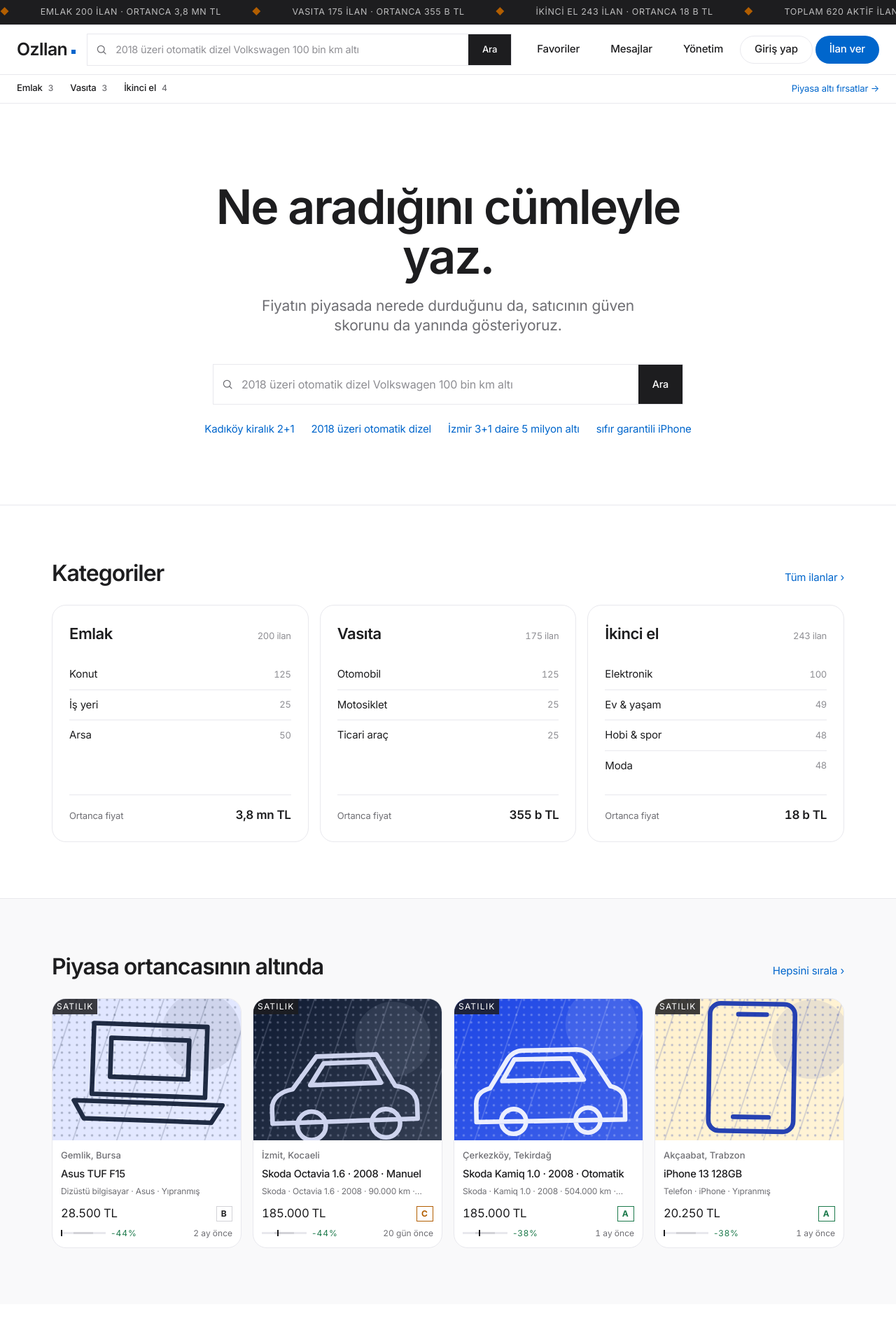
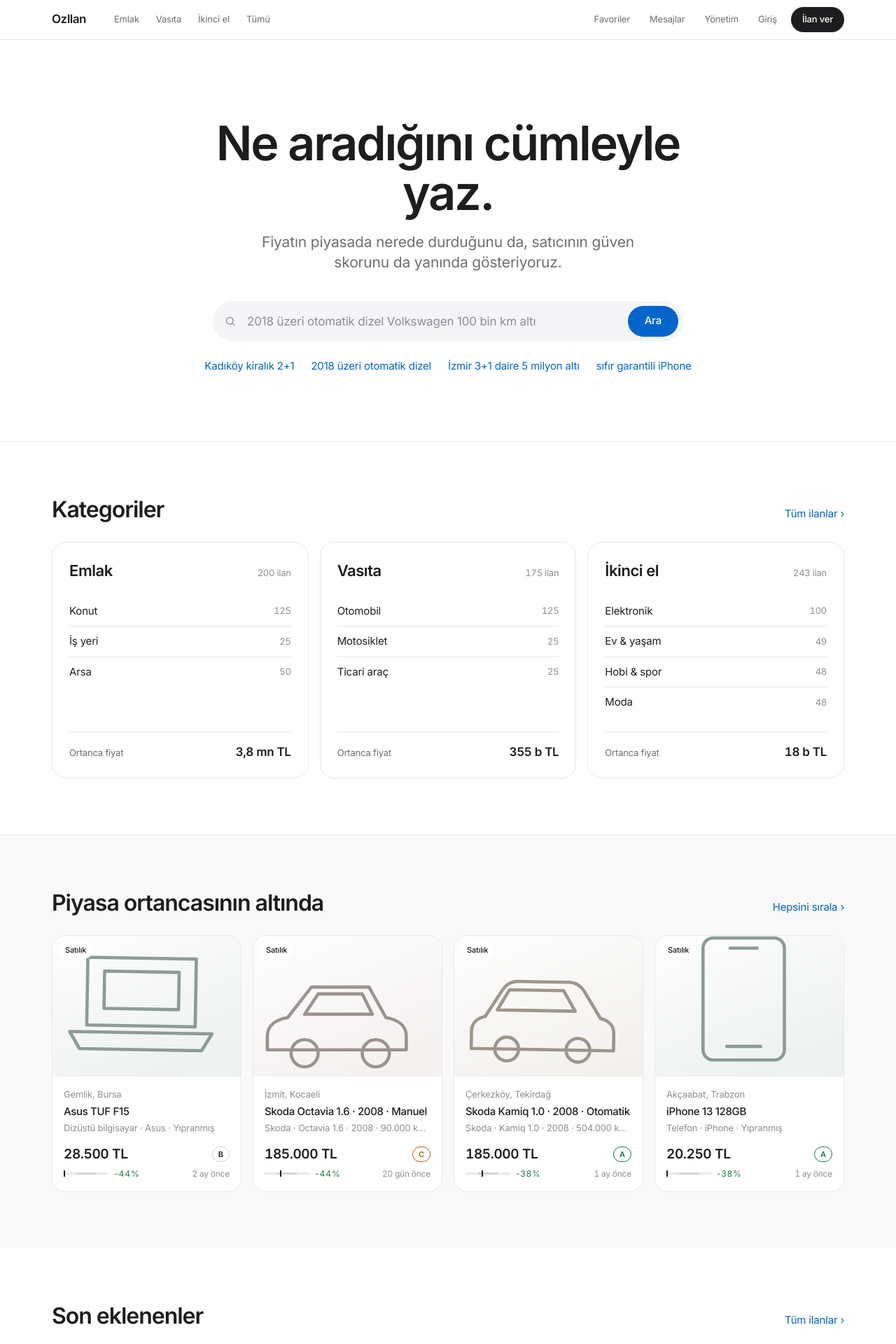
Before and after one commit to dracarysbae/ozilan, a Next.js app in the folder ozilan/: page / in a window 1280 px wide. Shown: the top 1920 px of the page at 70% size. Built offline with nearby package versions, Linux system fonts and the light colour scheme.

Commit message:
tasarim v4 Sade: sakin baslik, yumusak gorseller, sessiz rozetler

```diff
--- a/ozilan/src/components/Artwork.tsx
+++ b/ozilan/src/components/Artwork.tsx
@@ -1,18 +1,15 @@
 import React from "react";
 
 const PALETTES: [string, string][] = [
-  ["#1B44E5", "#FFFFFF"],
-  ["#0C1830", "#E8A400"],
-  ["#E8A400", "#0C1830"],
-  ["#FFFFFF", "#1B44E5"],
-  ["#0B7A52", "#FFF1CE"],
-  ["#DFE5FF", "#0C1830"],
-  ["#0C1830", "#DFE5FF"],
-  ["#FFF1CE", "#0F2FAF"],
-  ["#DDE3EC", "#1B44E5"],
-  ["#D32F2B", "#FFF1CE"],
+  ["#F2F2F4", "#8A8A90"],
+  ["#EEF1F6", "#7C8794"],
+  ["#F3F1EE", "#8E8579"],
+  ["#EDF1EF", "#7B8C83"],
+  ["#F1F0F4", "#87848F"],
+  ["#EFF2F5", "#7E8892"],
+  ["#F4F1F0", "#8C8280"],
+  ["#ECEFF3", "#79848F"],
 ]
-
 /* silhouettes drawn on a 0..100 box, anchored bottom */
 const GLYPH: Record<string, string[]> = {
   konut: [
@@ -106,35 +103,23 @@ export function Artwork({
   const [bg, fg] = p;
   const glyphs = (kind ? TYPE_GLYPH[kind] : undefined) ?? GLYPH[sub] ?? GLYPH.elektronik;
   const d = glyphs[seed % glyphs.length];
-  const rot = ((seed >> 3) % 5) - 2;
-  const stripes = 6 + (seed % 5);
+  const rot = ((seed >> 3) % 3) - 1;
   const id = `a${seed}`;
 
   return (
     <svg viewBox="0 0 100 100" preserveAspectRatio="xMidYMid slice" className={className} role="img"
       aria-label={label ?? "ilan görseli"}>
       <defs>
-        <pattern id={`dot${id}`} width="4" height="4" patternUnits="userSpaceOnUse">
-          <circle cx="1" cy="1" r="0.6" fill={fg} opacity="0.28" />
-        </pattern>
-        <linearGradient id={`g${id}`} x1="0" y1="0" x2="1" y2="1">
-          <stop offset="0%" stopColor={bg} />
-          <stop offset="100%" stopColor={bg} stopOpacity="0.82" />
+        <linearGradient id={`g${id}`} x1="0" y1="0" x2="0.4" y2="1">
+          <stop offset="0%" stopColor="#FFFFFF" />
+          <stop offset="100%" stopColor={bg} />
         </linearGradient>
       </defs>
       <rect width="100" height="100" fill={`url(#g${id})`} />
-      <rect width="100" height="100" fill={`url(#dot${id})`} />
-      <g opacity="0.16" stroke={fg} strokeWidth="0.7">
-        {Array.from({ length: stripes }).map((_, i) => (
-          <line key={i} x1={-20 + i * (140 / stripes)} y1="110" x2={20 + i * (140 / stripes)} y2="-10" />
-        ))}
-      </g>
-      <circle cx={72 + (seed % 12)} cy={26 + (seed % 9)} r={16 + (seed % 7)} fill={fg} opacity="0.09" />
-      <g transform={`translate(4 2) rotate(${rot} 50 60) scale(0.94)`} fill="none" stroke={fg}
-        strokeWidth="2.6" strokeLinejoin="round" strokeLinecap="round" opacity="0.9">
+      <g transform={`translate(2 1) rotate(${rot} 50 58) scale(0.9)`} fill="none" stroke={fg}
+        strokeWidth="1.9" strokeLinejoin="round" strokeLinecap="round" opacity="0.85">
         <path d={d} />
       </g>
-      <rect x="0" y="97.4" width="100" height="2.6" fill={fg} opacity="0.5" />
     </svg>
   );
 }
--- a/ozilan/src/components/Header.tsx
+++ b/ozilan/src/components/Header.tsx
@@ -1,35 +1,10 @@
 "use client";
 import Link from "next/link";
 import { usePathname } from "next/navigation";
-import { useEffect, useMemo, useState } from "react";
+import { useEffect, useState } from "react";
 import { Omnibox } from "./Omnibox";
 import { useStore } from "@/lib/store";
 import { CATEGORIES } from "@/data/taxonomy";
-import { num, tlShort } from "@/lib/format";
-
-function Ticker() {
-  const { pool } = useStore();
-  const items = useMemo(() => {
-    const byCat = CATEGORIES.map((c) => {
-      const set = pool.filter((l) => l.cat === c.slug && l.price > 0);
-      const med = set.length ? [...set].sort((a, b) => a.price - b.price)[Math.floor(set.length / 2)].price : 0;
-      return `${c.label.toLocaleUpperCase("tr")} ${num(set.length)} ilan · ortanca ${tlShort(med)}`;
-    });
-    return [...byCat, `TOPLAM ${num(pool.length)} aktif ilan`, "PİYASA ENDEKSİ günlük güncellenir", "GÜVEN TARAMASI her ilanda otomatik"];
-  }, [pool]);
-  const row = [...items, ...items];
-  return (
-    <div className="marquee-host overflow-hidden border-b border-line bg-ink py-2">
-      <div className="marquee-track flex w-max gap-11 whitespace-nowrap">
-        {row.map((t, i) => (
-          <span key={i} className="font-mono text-[0.78rem] uppercase tracking-[0.05em] text-paper/70">
-            <span className="mr-11 text-gold">◆</span>{t}
-          </span>
-        ))}
-      </div>
-    </div>
-  );
-}
 
 const NAV = [
   { href: "/favorilerim/", label: "Favoriler" },
@@ -41,82 +16,105 @@ export function Header() {
   const path = usePathname();
   const { me, state, ready } = useStore();
   const [open, setOpen] = useState(false);
-  useEffect(() => { setOpen(false); }, [path]);
+  const [menu, setMenu] = useState<string | null>(null);
+  useEffect(() => { setOpen(false); setMenu(null); }, [path]);
 
   const unread = ready ? state.threads.length : 0;
+  const home = path === "/";
 
   return (
-    <header className="sticky top-0 z-40">
-      <Ticker />
-      <div className="border-b border-line bg-paper/95 backdrop-blur">
-        <div className="mx-auto flex max-w-[1400px] items-center gap-4 px-4 py-3 lg:px-6">
-          <Link href="/" className="group flex shrink-0 items-baseline gap-1.5">
-            <span className="font-serif text-[1.55rem] leading-none tracking-tight">OzIlan</span>
-            <span className="h-1.5 w-1.5 translate-y-[-2px] bg-signal transition group-hover:scale-150" />
+    <header className="sticky top-0 z-40 border-b border-line bg-paper/80 backdrop-blur-xl backdrop-saturate-150">
+      <div className="mx-auto flex h-14 max-w-shell items-center gap-3 px-5 lg:px-6">
+        <Link href="/" className="shrink-0 text-[1.0625rem] font-semibold tracking-[-0.03em]">
+          OzIlan
         </Link>
 
-          <div className="hidden flex-1 md:block"><Omnibox /></div>
+        {/* kategoriler — sessiz, gezinmenin ana yolu */}
+        <nav className="ml-4 hidden items-center lg:flex" onMouseLeave={() => setMenu(null)}>
+          {CATEGORIES.slice(0, 6).map((c) => (
+            <div key={c.slug} className="relative" onMouseEnter={() => setMenu(c.slug)}>
+              <Link
+                href={`/arama/?k=${c.slug}`}
+                className={`flex h-14 items-center px-3 text-[0.8125rem] transition ${
+                  menu === c.slug ? "text-ink" : "text-mute hover:text-ink"
+                }`}
+              >
+                {c.label}
+              </Link>
+              {menu === c.slug && (
+                <div className="absolute left-0 top-full w-56 animate-rise overflow-hidden rounded-lg border border-line bg-paper-2 py-1 shadow-pop">
+                  {c.subs.map((s) => (
+                    <Link
+                      key={s.slug}
+                      href={`/arama/?k=${c.slug}&a=${s.slug}`}
+                      className="block px-4 py-2 text-[0.8125rem] text-mute transition hover:bg-paper-3 hover:text-ink"
+                    >
+                      {s.label}
+                    </Link>
+                  ))}
+                </div>
+              )}
+            </div>
+          ))}
+          <Link href="/arama/" className="flex h-14 items-center px-3 text-[0.8125rem] text-mute transition hover:text-ink">
+            Tümü
+          </Link>
+        </nav>
 
-          <nav className="ml-auto hidden items-center gap-1 lg:flex">
+        {/* ana sayfada arama kutusu hero'da; içeride başlıkta */}
+        {!home && <div className="ml-auto hidden max-w-sm flex-1 md:block"><Omnibox /></div>}
+
+        <div className={`hidden items-center gap-1 lg:flex ${home ? "ml-auto" : "ml-3"}`}>
           {NAV.map((n) => (
-              <Link key={n.href} href={n.href}
-                className={`btn-quiet ${path === n.href ? "text-signal" : "text-ink"}`}>
+            <Link
+              key={n.href}
+              href={n.href}
+              className={`rounded-full px-3 py-1.5 text-[0.8125rem] transition hover:bg-paper-3 ${
+                path === n.href ? "text-ink" : "text-mute hover:text-ink"
+              }`}
+            >
               {n.label}
               {n.href === "/mesajlar/" && unread > 0 && (
-                  <span className="num ml-1 bg-ink px-1 text-2xs text-paper">{unread}</span>
+                <span className="num ml-1.5 rounded-full bg-signal px-1.5 py-0.5 text-[0.6875rem] text-white">{unread}</span>
               )}
             </Link>
           ))}
-            <Link href={me ? "/hesap/" : "/giris/"} className="btn-ghost">
-              {me ? me.name.split(" ")[0] : "Giriş yap"}
+          <Link href={me ? "/hesap/" : "/giris/"} className="rounded-full px-3 py-1.5 text-[0.8125rem] text-mute transition hover:bg-paper-3 hover:text-ink">
+            {me ? me.name.split(" ")[0] : "Giriş"}
           </Link>
-            <Link href="/ilan-ver/" className="btn-signal">İlan ver</Link>
-          </nav>
+          <Link href="/ilan-ver/" className="ml-1 rounded-full bg-ink px-4 py-2 text-[0.8125rem] font-medium text-white transition hover:bg-ink-2">
+            İlan ver
+          </Link>
+        </div>
 
-          <button onClick={() => setOpen((o) => !o)} aria-label="Menü" className="ml-auto btn-ghost h-10 w-10 !px-0 lg:hidden">
-            <svg viewBox="0 0 24 24" className="h-5 w-5" fill="none" stroke="currentColor" strokeWidth="1.8">
-              {open ? <path d="M6 6l12 12M18 6L6 18" /> : <path d="M4 7h16M4 12h16M4 17h16" />}
+        <button
+          onClick={() => setOpen((o) => !o)}
+          aria-label="Menü"
+          className="ml-auto grid h-9 w-9 place-items-center rounded-full text-ink transition hover:bg-paper-3 lg:hidden"
+        >
+          <svg viewBox="0 0 24 24" className="h-[18px] w-[18px]" fill="none" stroke="currentColor" strokeWidth="1.6" strokeLinecap="round">
+            {open ? <path d="M6 6l12 12M18 6L6 18" /> : <path d="M4 8h16M4 16h16" />}
           </svg>
         </button>
       </div>
 
-        <div className="mx-auto max-w-[1400px] px-4 pb-3 md:hidden lg:px-6"><Omnibox /></div>
+      {!home && <div className="mx-auto max-w-shell px-5 pb-3 md:hidden"><Omnibox /></div>}
 
-        <div className="hidden border-t border-line md:block">
-          <div className="mx-auto flex max-w-[1400px] items-stretch gap-6 overflow-x-auto px-4 lg:px-6">
+      {open && (
+        <div className="animate-rise border-t border-line bg-paper lg:hidden">
+          <div className="mx-auto max-w-shell px-5 py-2">
+            <div className="rows">
               {CATEGORIES.map((c) => (
-              <div key={c.slug} className="group relative shrink-0">
-                <Link href={`/arama/?k=${c.slug}`}
-                  className="flex h-10 items-center gap-2 border-b-2 border-transparent text-[0.82rem] font-medium transition group-hover:border-signal">
-                  {c.label}
-                  <span className="font-mono text-2xs text-mute">{c.subs.length}</span>
-                </Link>
-                <div className="invisible absolute left-0 top-full z-50 w-60 rounded-lg border border-line bg-paper-2 opacity-0 shadow-pop transition group-hover:visible group-hover:opacity-100 overflow-hidden">
-                  {c.subs.map((s) => (
-                    <Link key={s.slug} href={`/arama/?k=${c.slug}&a=${s.slug}`}
-                      className="block border-b border-line px-3 py-2 text-[0.82rem] last:border-0 hover:bg-paper-3">
-                      {s.label}
-                    </Link>
+                <Link key={c.slug} href={`/arama/?k=${c.slug}`} className="block py-3 text-[0.9375rem]">{c.label}</Link>
               ))}
-                </div>
-              </div>
+              {NAV.map((n) => (
+                <Link key={n.href} href={n.href} className="block py-3 text-[0.9375rem] text-mute">{n.label}</Link>
               ))}
-            <Link href="/arama/?s=value" className="ml-auto flex h-10 shrink-0 items-center gap-2 text-[0.82rem] text-signal">
-              Piyasa altı fırsatlar →
+              <Link href={me ? "/hesap/" : "/giris/"} className="block py-3 text-[0.9375rem] text-mute">
+                {me ? "Hesabım" : "Giriş yap"}
               </Link>
             </div>
-        </div>
-      </div>
-
-      {open && (
-        <div className="border-b border-line bg-paper lg:hidden">
-          <div className="mx-auto grid max-w-[1400px] gap-px bg-line px-0">
-            {CATEGORIES.map((c) => (
-              <Link key={c.slug} href={`/arama/?k=${c.slug}`} className="bg-paper px-4 py-3 text-[0.9rem]">{c.label}</Link>
-            ))}
-            {NAV.map((n) => <Link key={n.href} href={n.href} className="bg-paper px-4 py-3 text-[0.9rem]">{n.label}</Link>)}
-            <Link href={me ? "/hesap/" : "/giris/"} className="bg-paper px-4 py-3 text-[0.9rem]">{me ? "Hesabım" : "Giriş yap"}</Link>
-            <Link href="/ilan-ver/" className="bg-signal px-4 py-3 text-[0.9rem] font-medium text-white">İlan ver</Link>
+            <Link href="/ilan-ver/" className="btn-primary my-3 w-full">İlan ver</Link>
           </div>
         </div>
       )}
--- a/ozilan/src/components/ListingCard.tsx
+++ b/ozilan/src/components/ListingCard.tsx
@@ -91,10 +91,10 @@ export function ListingCard({ l, pool, variant = "grid" }: { l: Listing; pool: L
       <Link href={href} className="plaque-link group flex flex-col gap-4 overflow-hidden p-3 sm:flex-row sm:items-start">
         <div className="relative w-full shrink-0 overflow-hidden rounded-md sm:w-48">
           <Artwork seed={l.art} sub={l.sub} kind={String(l.attrs.tur ?? l.attrs.tip ?? "")} className="h-40 w-full sm:h-[132px]" label={l.title} />
-          <span className="absolute left-0 top-0 bg-ink/85 px-1.5 py-0.5 font-mono text-2xs uppercase tracking-[0.1em] text-paper">
+          <span className="absolute left-2 top-2 rounded-full bg-paper/85 px-2.5 py-1 text-[0.6875rem] font-medium text-ink backdrop-blur">
             {l.deal}
           </span>
-          {l.featured && <span className="absolute bottom-0 left-0 bg-signal px-1.5 py-0.5 font-mono text-2xs uppercase tracking-[0.1em] text-white">Öne çıkan</span>}
+          {l.featured && <span className="absolute bottom-2 left-2 rounded-full bg-signal px-2.5 py-1 text-[0.6875rem] font-medium text-white">Öne çıkan</span>}
         </div>
 
         <div className="flex min-w-0 flex-1 flex-col">
@@ -134,25 +134,25 @@ export function ListingCard({ l, pool, variant = "grid" }: { l: Listing; pool: L
     <Link href={href} className="plaque-link group flex flex-col overflow-hidden">
       <div className="relative">
         <Artwork seed={l.art} sub={l.sub} kind={String(l.attrs.tur ?? l.attrs.tip ?? "")} className="aspect-[4/3] w-full" label={l.title} />
-        <span className="absolute left-0 top-0 bg-ink/85 px-1.5 py-0.5 font-mono text-2xs uppercase tracking-[0.1em] text-paper">{l.deal}</span>
+        <span className="absolute left-2 top-2 rounded-full bg-paper/85 px-2.5 py-1 text-[0.6875rem] font-medium text-ink backdrop-blur">{l.deal}</span>
         <FavButton id={l.id} className="absolute right-2 top-2 opacity-0 transition group-hover:opacity-100 focus:opacity-100" />
         <CompareButton id={l.id} className="absolute right-2 top-12 opacity-0 transition group-hover:opacity-100 focus:opacity-100" />
-        {l.featured && <span className="absolute bottom-0 left-0 bg-signal px-1.5 py-0.5 font-mono text-2xs uppercase tracking-[0.1em] text-white">Öne çıkan</span>}
+        {l.featured && <span className="absolute bottom-2 left-2 rounded-full bg-signal px-2.5 py-1 text-[0.6875rem] font-medium text-white">Öne çıkan</span>}
       </div>
 
-      <div className="flex flex-1 flex-col p-3">
-        <p className="eyebrow">{l.district}, {l.city}</p>
-        <h3 className="mt-1.5 line-clamp-2 text-[0.92rem] font-medium leading-snug group-hover:text-signal">{l.title}</h3>
-        <p className="mt-1.5 line-clamp-1 text-[0.75rem] text-mute">{bits.join(" · ")}</p>
+      <div className="flex flex-1 flex-col p-4">
+        <p className="text-[0.8125rem] text-mute-2">{l.district}, {l.city}</p>
+        <h3 className="mt-1 line-clamp-2 text-[0.9375rem] font-medium leading-snug">{l.title}</h3>
+        <p className="mt-1 line-clamp-1 text-[0.8125rem] text-mute-2">{bits.join(" · ")}</p>
 
-        <div className="mt-auto pt-3">
+        <div className="mt-auto pt-4">
           <div className="flex items-center justify-between">
-            <p className="num text-[1.05rem] leading-none">{tl(l.price)}</p>
+            <p className="num text-[1.1875rem] font-semibold leading-none">{tl(l.price)}</p>
             <TrustChip t={t} compact />
           </div>
           <div className="mt-2 flex items-center justify-between">
             {m && m.confidence !== "low" ? <GaugeInline m={m} /> : <span />}
-            <span className="num text-2xs text-mute">{ago(l.bumpedAt)}</span>
+            <span className="num text-[0.75rem] text-mute-2">{ago(l.bumpedAt)}</span>
           </div>
         </div>
       </div>
--- a/ozilan/src/components/Omnibox.tsx
+++ b/ozilan/src/components/Omnibox.tsx
@@ -46,9 +46,11 @@ export function Omnibox({ autoFocus = false, big = false }: { autoFocus?: boolea
     <div ref={box} className="relative w-full">
       <form
         onSubmit={(e) => { e.preventDefault(); go(); }}
-        className={`flex items-stretch border bg-paper transition ${open ? "border-ink" : "border-line"}`}
+        className={`flex items-stretch overflow-hidden rounded-full border bg-paper-3 transition ${
+          open ? "border-line-strong bg-paper-2 shadow-pop" : "border-transparent"
+        }`}
       >
-        <span className="grid w-10 place-items-center text-mute">
+        <span className="grid w-12 place-items-center text-mute-2">
           <svg viewBox="0 0 24 24" className="h-[18px] w-[18px]" fill="none" stroke="currentColor" strokeWidth="1.7">
             <circle cx="11" cy="11" r="6.5" /><path d="M16 16l4.5 4.5" />
           </svg>
@@ -60,15 +62,24 @@ export function Omnibox({ autoFocus = false, big = false }: { autoFocus?: boolea
           onFocus={() => setOpen(true)}
           placeholder={EXAMPLES[ph]}
           aria-label="Doğal dille arama"
-          className={`min-w-0 flex-1 bg-transparent py-0 outline-none placeholder:text-mute-2 ${big ? "h-14 text-[1rem]" : "h-11 text-[0.9rem]"}`}
+          className={`min-w-0 flex-1 bg-transparent py-0 outline-none placeholder:text-mute-2 ${
+            big ? "h-14 text-[1.0625rem]" : "h-10 text-[0.9375rem]"
+          }`}
         />
-        <button type="submit" className={`shrink-0 bg-ink px-5 font-medium text-paper transition hover:bg-signal ${big ? "text-[0.9rem]" : "text-[0.82rem]"}`}>
-          Ara
-        </button>
+        <span className="flex shrink-0 items-center pr-1.5">
+          <button
+            type="submit"
+            className={`rounded-full bg-signal font-medium text-white transition hover:bg-signal-ink ${
+              big ? "h-11 px-6 text-[0.9375rem]" : "h-8 px-4 text-[0.8125rem]"
+            }`}
+          >
+            Ara
+          </button>
+        </span>
       </form>
 
       {open && (parsed?.chips.length || tips.length) ? (
-        <div className="absolute left-0 right-0 top-[calc(100%+4px)] z-50 animate-rise border border-ink bg-paper shadow-pop">
+        <div className="absolute left-0 right-0 top-[calc(100%+8px)] z-50 animate-rise overflow-hidden rounded-lg border border-line bg-paper-2 shadow-pop">
           {parsed?.chips.length ? (
             <div className="border-b border-line p-3">
               <p className="eyebrow mb-2">Cümleden anlaşılanlar</p>
@@ -91,7 +102,7 @@ export function Omnibox({ autoFocus = false, big = false }: { autoFocus?: boolea
             <ul className="max-h-64 overflow-auto">
               {tips.map((s, i) => (
                 <li key={i}>
-                  <button onMouseDown={() => go(s)} className="block w-full truncate px-3 py-2 text-left text-[0.85rem] hover:bg-paper-2">
+                  <button onMouseDown={() => go(s)} className="block w-full truncate px-4 py-2.5 text-left text-[0.9375rem] transition hover:bg-paper-3">
                     {s}
                   </button>
                 </li>
--- a/ozilan/src/components/Trust.tsx
+++ b/ozilan/src/components/Trust.tsx
@@ -10,9 +10,9 @@ const TONE: Record<TrustRead["grade"], string> = {
 
 export function TrustChip({ t, compact = false }: { t: TrustRead; compact?: boolean }) {
   return (
-    <span className={`inline-flex items-center gap-1.5 border px-1.5 h-[22px] font-mono text-2xs uppercase tracking-[0.1em] ${TONE[t.grade]}`}
+    <span className={`inline-flex items-center gap-1 rounded-full border px-2 h-[22px] text-[0.6875rem] font-medium tracking-normal ${TONE[t.grade]}`}
       title={`Güven skoru ${t.score}/100`}>
-      <span className="font-bold">{t.grade}</span>
+      <span className="font-semibold">{t.grade}</span>
       {!compact && <span className="opacity-70">{t.score}</span>}
     </span>
   );
@@ -20,7 +20,7 @@ export function TrustChip({ t, compact = false }: { t: TrustRead; compact?: bool
 
 export function TrustPanel({ t }: { t: TrustRead }) {
   return (
-    <div className="border border-line">
+    <div className="rounded-lg border border-line">
       <div className="flex items-center justify-between border-b border-line px-4 py-3">
         <span className="eyebrow">Güven analizi</span>
         <div className="flex items-baseline gap-2">
```
Lines whose indentation alone changed are shown as unchanged.
